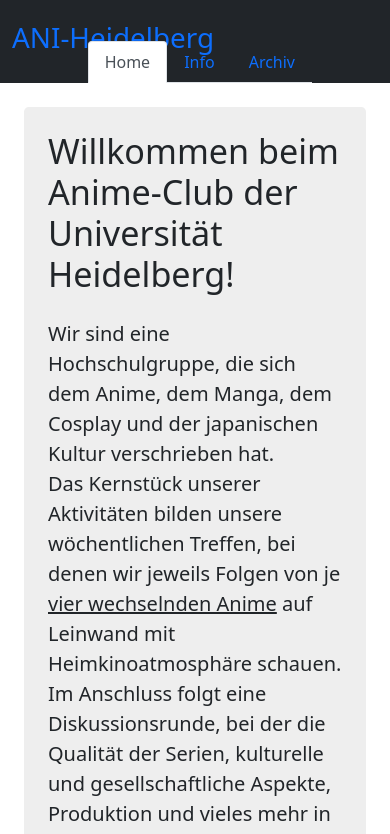
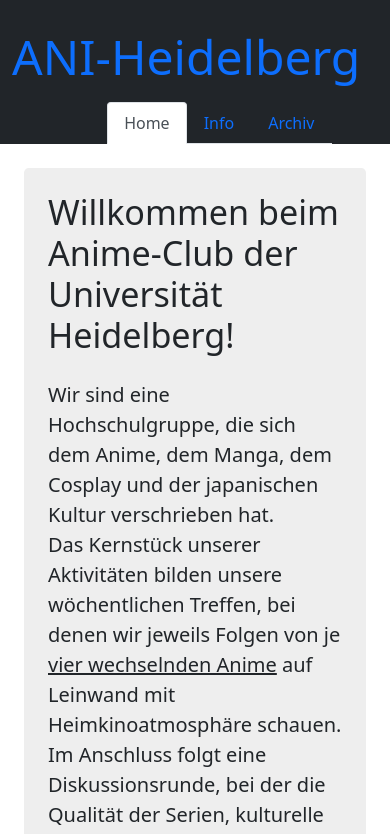
Before and after one commit to rosendpa/ani-heidelberg-page, a plain HTML site: page index.html in a window 390 px wide. Shown: the top 834 px of the page. Drawn offline with nearby package versions, Linux system fonts and the light colour scheme.

Commit message:
Add files via upload

```diff
--- a/index.html
+++ b/index.html
@@ -87,11 +87,13 @@
   </head>
   <body>
     <!-- NAVBAR -->
-    <nav class="navbar bg-dark navbar dark py-3">
+    <nav class="navbar bg-dark py-3">
       <div class="container">
         <a href="#" class="navbar-brand">
-          <h1>ANI-Heidelberg</h1>
+          ANI-Heidelberg
         </a>
+      </div>
+      <tabdiv class="container">
         <ul class="nav nav-tabs " id="myTab" role="tablist">
           <li class="nav-item" role="presentation">
             <button class="nav-link active" id="home-tab" data-bs-toggle="tab" data-bs-target="#home" type="button" role="tab" aria-controls="home" aria-selected="true">Home</button>
@@ -103,7 +105,7 @@
             <button class="nav-link" id="archive-tab" data-bs-toggle="tab" data-bs-target="#archive" type="button" role="tab" aria-controls="archive" aria-selected="false">Archiv</button>
           </li>
         </ul>
-      </div>
+      </tabdiv>
     </nav>
     <!-- /NAVBAR -->
     <div class="container">
@@ -336,13 +338,14 @@
                       Bei Gelegenheit führen wir auch Sonderaktionen durch (z.B. gemeinsame Besuche von Conventions, Hanami auf der Neckarwiese).
                       Wir sind zwar eine Hochschulgruppe, doch auch Nicht-Studierende sind herzlich willkommen. Eine vorherige Anmeldung ist nicht nötig.
                     </p>
-                    <!--
+                    <!-- HYBRID ANKUENDIGUNG
                       <div class="alert p-2 my-4 alert-warning" role="alert">
                           <b>Trotz der SARS-CoV-2-Pandemie können die Treffen weiterhin in einem Hybrid-Format (parallel in Präsenz und auf Discord) stattfinden. <br>
                           An einer Online-Teilnahme Interessierte sind gerne eingeladen, sich für weitere Informationen und für den Zugang zu melden. </b>
                           <div class="small">※ Teilnahme nur mit 2G-Nachweis, FFP2-Maske und Datenerhebung zur Kontaktnachverfolgung. (Stand 25.11.2021)
                           </div>
                       </div>-->
+                    <!-- ONLINE ANKUENDIGUNG -->
                     <div class="alert alert-danger" role="alert">
                       <b> Wegen der SARS-CoV-2-Pandemie und Ausrufung der Alarmstufe II wurde entschieden, für die restlichen Treffen dieses Jahr, beginnend mit dem 01.12.2021, vom Hybridformat in das reine Online-Format auf Discord zu wechseln. (Stand: 28.11.2021)</b>
                       An einer Online-Teilnahme Interessierte sind gerne eingeladen sich für weitere Informationen und Zugangsdaten zu melden.
--- a/style.css
+++ b/style.css
@@ -7,8 +7,13 @@
 .nav {
     position:absolute;
     bottom:00;
-    right:20%;
+    right:15%;
+}
 
+@media (max-width: 1000px) {
+  tabdiv {
+    height: 30px;
+  }
 }
 
 .fixed{
```
